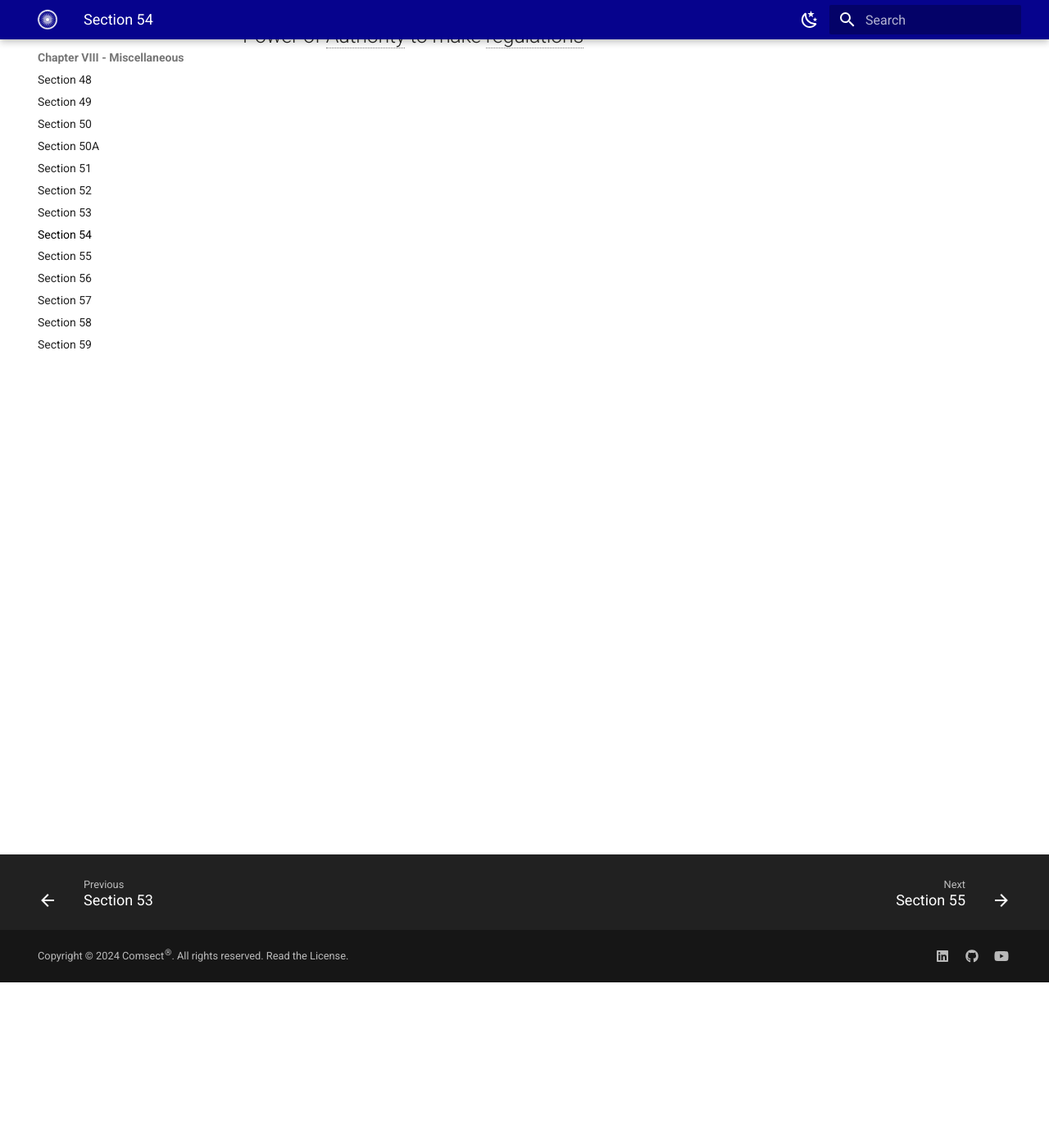
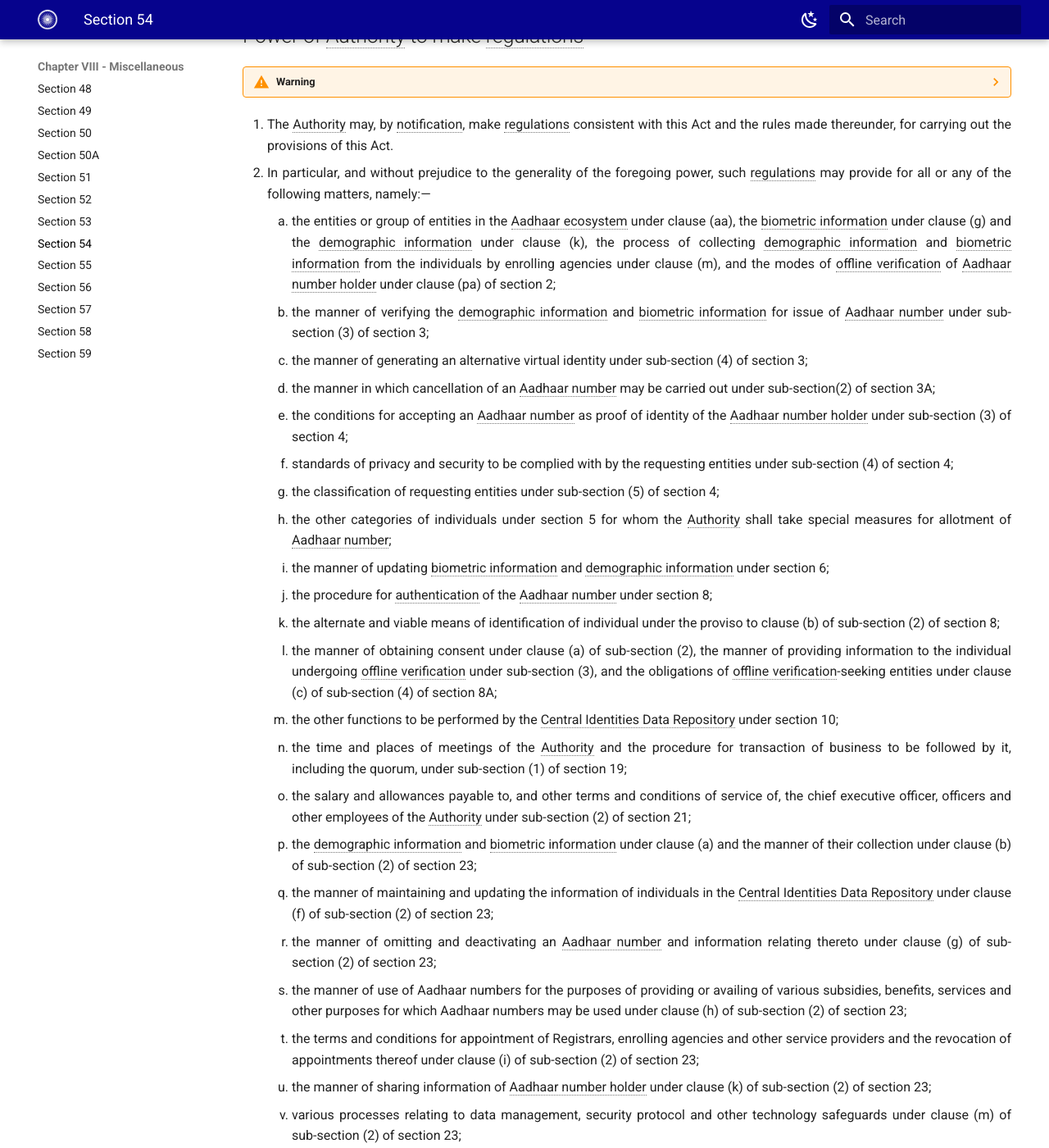
Before and after one commit to comsect/aadhaar-act, an MkDocs documentation site: the page built from docs/en/54.md, in a window 1280 px wide and 1400 px high, scrolled down 202 px. Shown: the whole window at 82% size. Built offline with MkDocs 1.6.1 and Material for MkDocs 9.7.7, drawn with Linux system fonts in a browser that asks for light colours; some of the changed text lies outside the part shown.

Commit message:
add section-fifty-four

```diff
--- a/docs/en/54.md
+++ b/docs/en/54.md
@@ -5,3 +5,38 @@ description: Power of Authority to make regulations
 ---
 
 ## Power of Authority to make regulations
+
+??? warning
+    This section is not numbered in accordance with the official Acts numbering scheme. Please review the section numbers of official Acts for accuracy.
+
+1. The Authority may, by notification, make regulations consistent with this Act and the rules made thereunder, for carrying out the provisions of this Act.
+2. In particular, and without prejudice to the generality of the foregoing power, such regulations may provide for all or any of the following matters, namely:—
+    1. the entities or group of entities in the Aadhaar ecosystem under clause (aa), the biometric information under clause (g) and the demographic information under clause (k), the process of collecting demographic information and biometric information from the individuals by enrolling agencies under clause (m), and the modes of offline verification of Aadhaar number holder under clause (pa) of section 2;
+    2. the manner of verifying the demographic information and biometric information for issue of Aadhaar number under sub-section (3) of section 3;
+    3. the manner of generating an alternative virtual identity under sub-section (4) of section 3;
+    4. the manner in which cancellation of an Aadhaar number may be carried out under sub-section(2) of section 3A;
+    5. the conditions for accepting an Aadhaar number as proof of identity of the Aadhaar number holder under sub-section (3) of section 4;
+    6. standards of privacy and security to be complied with by the requesting entities under sub-section (4) of section 4;
+    7. the classification of requesting entities under sub-section (5) of section 4;
+    8. the other categories of individuals under section 5 for whom the Authority shall take special measures for allotment of Aadhaar number;
+    9. the manner of updating biometric information and demographic information under section 6;
+    10. the procedure for authentication of the Aadhaar number under section 8;
+    11. the alternate and viable means of identification of individual under the proviso to clause (b) of sub-section (2) of section 8;
+    12. the manner of obtaining consent under clause (a) of sub-section (2), the manner of providing information to the individual undergoing offline verification under sub-section (3), and the obligations of offline verification-seeking entities under clause (c) of sub-section (4) of section 8A;
+    13. the other functions to be performed by the Central Identities Data Repository under section 10;
+    14. the time and places of meetings of the Authority and the procedure for transaction of business to be followed by it, including the quorum, under sub-section (1) of section 19;
+    15. the salary and allowances payable to, and other terms and conditions of service of, the chief executive officer, officers and other employees of the Authority under sub-section (2) of section 21;
+    16. the demographic information and biometric information under clause (a) and the manner of their collection under clause (b) of sub-section (2) of section 23;
+    17. the manner of maintaining and updating the information of individuals in the Central Identities Data Repository under clause (f) of sub-section (2) of section 23;
+    18. the manner of omitting and deactivating an Aadhaar number and information relating thereto under clause (g) of sub-section (2) of section 23;
+    19. the manner of use of Aadhaar numbers for the purposes of providing or availing of various subsidies, benefits, services and other purposes for which Aadhaar numbers may be used under clause (h) of sub-section (2) of section 23;
+    20. the terms and conditions for appointment of Registrars, enrolling agencies and other service providers and the revocation of appointments thereof under clause (i) of sub-section (2) of section 23;
+    21. the manner of sharing information of Aadhaar number holder under clause (k) of sub-section (2) of section 23;
+    22. various processes relating to data management, security protocol and other technology safeguards under clause (m) of sub-section (2) of section 23;
+    23. the procedure for issuance of new Aadhaar number to existing Aadhaar number holder under clause (n) of sub-section (2) of section 23;
+    24. manner of authorising Registrars, enrolling agencies or other service providers to collect such fees for services provided by them under clause (o) of sub-section (2) of section 23;
+    25. policies and practices to be followed by the Registrar, enrolling agencies and other service providers under clause (r) of sub-section (2) of section 23;
+    26. the manner of accessing the identity information by the Aadhaar number holder under the proviso to sub-section (5) of section 28;
+    27. the manner of sharing the identity information, other than core biometric information, collected or created under this Act under sub-section (2) of section 29;
+    28. the manner of alteration of demographic information under sub-section (1) and biometric information under sub-section (2) of section 31;
+    29. the manner of and the time for maintaining the request for authentication and the response thereon under sub-section (1), and the manner of obtaining, by the Aadhaar number holder, the authentication records under sub-section (2) of section 32;
```
